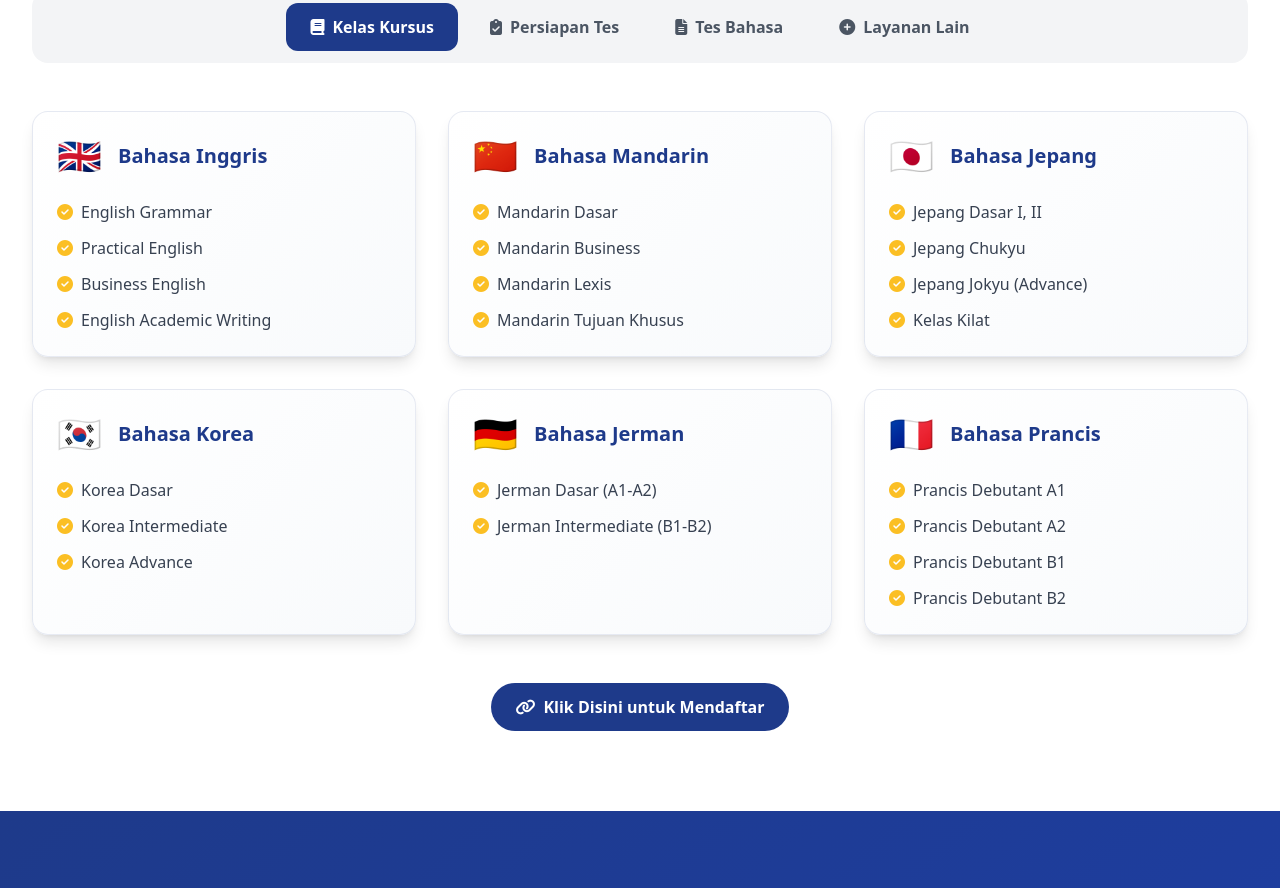
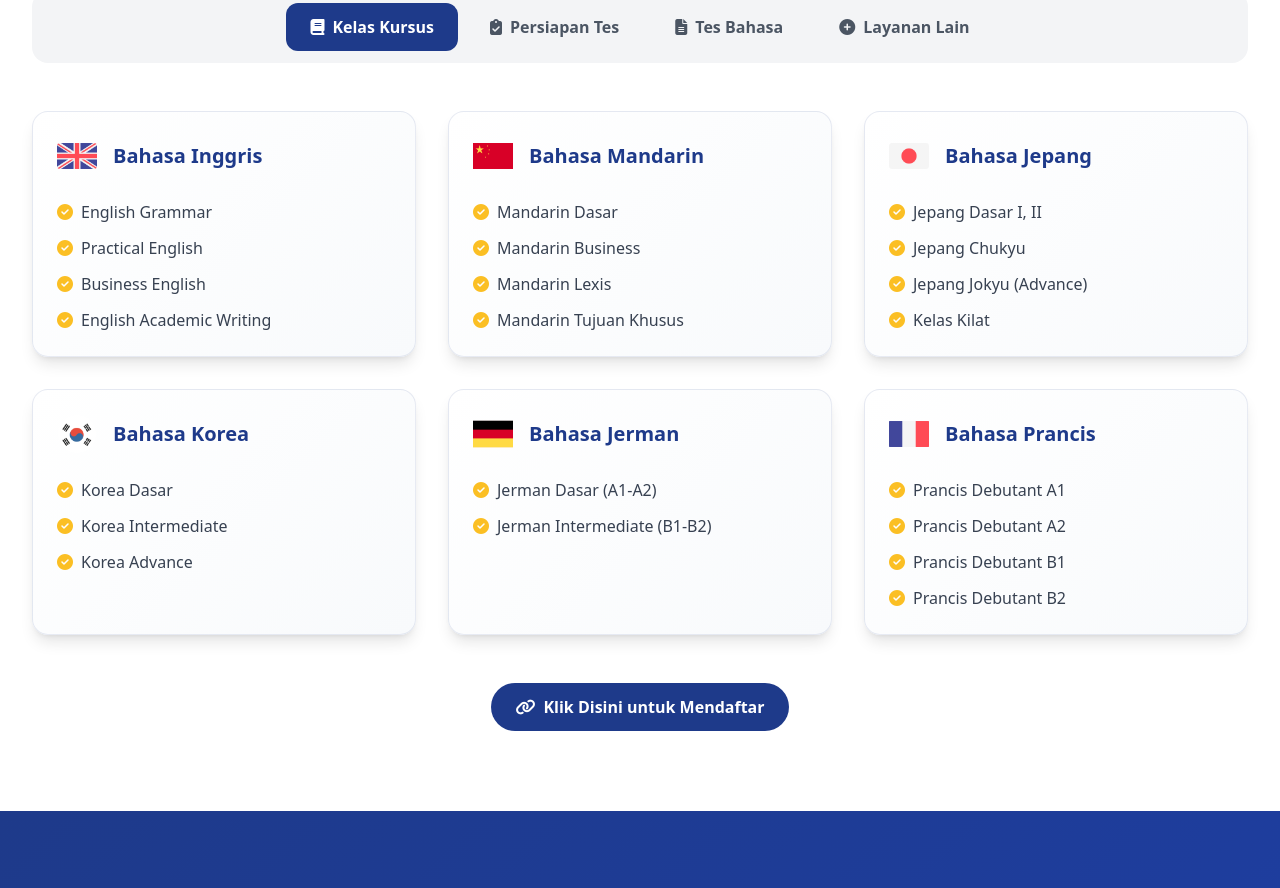
Before and after one commit to valennxero/ulc_web, a plain HTML site: page index.html in a window 1280 px wide. Shown: the part 1767-2655 px from the top of the page. Drawn offline with nearby package versions, Linux system fonts and the light colour scheme.

Commit message:
fix flag

```diff
--- a/index.html
+++ b/index.html
@@ -314,7 +314,7 @@
                         <!-- English -->
                         <div class="service-card p-6 rounded-2xl card-hover shadow-lg">
                             <div class="flex items-center mb-6">
-                                  <span class="text-4xl mr-4">🇬🇧</span>
+                                  <span class="text-4xl mr-4"><img src="flag/united-kingdom.png" alt="UK Flag" class="w-10 h-10"></span>
                                     <h3 class="text-xl font-bold text-ubaya-blue">Bahasa Inggris</h3>
                             </div>
                             <ul class="space-y-3 text-gray-700">
@@ -329,7 +329,7 @@
                         <!-- Mandarin -->
                          <div class="service-card p-6 rounded-2xl card-hover shadow-lg">
       <div class="flex items-center mb-6">
-        <span class="text-4xl mr-4">🇨🇳</span>
+        <span class="text-4xl mr-4"><img src="flag/china.png" alt="China Flag" class="w-10 h-10"></span>
         <h3 class="text-xl font-bold text-ubaya-blue">Bahasa Mandarin</h3>
       </div>
                             <ul class="space-y-3 text-gray-700">
@@ -343,7 +343,7 @@
                         <!-- Japanese -->
                         <div class="service-card p-6 rounded-2xl card-hover shadow-lg">
                              <div class="flex items-center mb-6">
-                                 <span class="text-4xl mr-4">🇯🇵</span>
+                                 <span class="text-4xl mr-4"><img src="flag/japan.png" alt="Japan Flag" class="w-10 h-10"></span>
                                 <h3 class="text-xl font-bold text-ubaya-blue">Bahasa Jepang</h3>
                             </div>
                             <ul class="space-y-3 text-gray-700">
@@ -357,7 +357,7 @@
                         <!-- Korean -->
                         <div class="service-card p-6 rounded-2xl card-hover shadow-lg">
                             <div class="flex items-center mb-6">
-                                <span class="text-4xl mr-4">🇰🇷</span>
+                                <span class="text-4xl mr-4"><img src="flag/korean.png" alt="Korea Flag" class="w-10 h-10"></span>
                                 <h3 class="text-xl font-bold text-ubaya-blue">Bahasa Korea</h3>
                             </div>
                             <ul class="space-y-3 text-gray-700">
@@ -370,7 +370,7 @@
                         <!-- German -->
                         <div class="service-card p-6 rounded-2xl card-hover shadow-lg">
                             <div class="flex items-center mb-6">
-                                <span class="text-4xl mr-4">🇩🇪</span>
+                                <span class="text-4xl mr-4"><img src="flag/germany.png" alt="Germany Flag" class="w-10 h-10"></span>
                                   <h3 class="text-xl font-bold text-ubaya-blue">Bahasa Jerman</h3>
                           </div>
                             <ul class="space-y-3 text-gray-700">
@@ -382,7 +382,7 @@
                         <!-- French -->
                         <div class="service-card p-6 rounded-2xl card-hover shadow-lg">
                                 <div class="flex items-center mb-6">
-                                    <span class="text-4xl mr-4">🇫🇷</span>
+                                    <span class="text-4xl mr-4"><img src="flag/france.png" alt="France Flag" class="w-10 h-10"></span>
                                     <h3 class="text-xl font-bold text-ubaya-blue">Bahasa Prancis</h3>
                                 </div>
                             <ul class="space-y-3 text-gray-700">
@@ -400,7 +400,7 @@
                     <div class="grid md:grid-cols-2 lg:grid-cols-3 gap-8">
                         <div class="service-card p-6 rounded-2xl card-hover shadow-lg">
                             <div class="flex items-center mb-6">
-                                 <span class="text-4xl mr-4">🇬🇧</span>
+                                 <span class="text-4xl mr-4"><img src="flag/united-kingdom.png" alt="UK Flag" class="w-10 h-10"></span>
                                 <h3 class="text-xl font-bold text-ubaya-blue">IELTS</h3>
                             </div>
                             <div class="space-y-2 text-gray-700">
@@ -410,7 +410,7 @@
                         </div>
                         <div class="service-card p-6 rounded-2xl card-hover shadow-lg">
                             <div class="flex items-center mb-6">
-                                 <span class="text-4xl mr-4">🇺🇸</span>
+                                 <span class="text-4xl mr-4"><img src="flag/united-states.png" alt="USA Flag" class="w-10 h-10"></span>
                                 <h3 class="text-xl font-bold text-ubaya-blue">EPT (English Proficiency Test)</h3>
                             </div>
                             <div class="space-y-2 text-gray-700">
@@ -421,35 +421,35 @@
                         </div>
                         <div class="service-card p-6 rounded-2xl card-hover shadow-lg">
                             <div class="flex items-center mb-6">
-                                 <span class="text-4xl mr-4">🇨🇳</span>
+                                 <span class="text-4xl mr-4"><img src="flag/china.png" alt="China Flag" class="w-10 h-10"></span>
                                 <h3 class="text-xl font-bold text-ubaya-blue">HSK</h3>
                             </div>
                             <p class="text-gray-700">Level 1-3, 4A-4B, 5A-5B, 6A-6B</p>
                         </div>
                         <div class="service-card p-6 rounded-2xl card-hover shadow-lg">
                             <div class="flex items-center mb-6">
-                                 <span class="text-4xl mr-4">🇯🇵</span>
+                                 <span class="text-4xl mr-4"><img src="flag/japan.png" alt="Japan Flag" class="w-10 h-10"></span>
                                 <h3 class="text-xl font-bold text-ubaya-blue">JLPT</h3>
                             </div>
                             <p class="text-gray-700">Level N5 - N2</p>
                         </div>
                         <div class="service-card p-6 rounded-2xl card-hover shadow-lg">
                             <div class="flex items-center mb-6">
-                                 <span class="text-4xl mr-4">🇰🇷</span>
+                                 <span class="text-4xl mr-4"><img src="flag/korean.png" alt="Korea Flag" class="w-10 h-10"></span>
                                 <h3 class="text-xl font-bold text-ubaya-blue">TOPIK</h3>
                             </div>
                             <p class="text-gray-700">TOPIK I</p>
                         </div>
                         <div class="service-card p-6 rounded-2xl card-hover shadow-lg">
                             <div class="flex items-center mb-6">
-                                 <span class="text-4xl mr-4">🇩🇪</span>
+                                 <span class="text-4xl mr-4"><img src="flag/germany.png" alt="Germany Flag" class="w-10 h-10"></span>
                                 <h3 class="text-xl font-bold text-ubaya-blue">GOETHE</h3>
                             </div>
                             <p class="text-gray-700">Level A1, A2, B1, B2</p>
                         </div>
                                                 <div class="service-card p-6 rounded-2xl card-hover shadow-lg">
                             <div class="flex items-center mb-6">
-                                 <span class="text-4xl mr-4">🇫🇷</span>
+                                 <span class="text-4xl mr-4"><img src="flag/france.png" alt="France Flag" class="w-10 h-10"></span>
                                 <h3 class="text-xl font-bold text-ubaya-blue">DELF</h3>
                             </div>
                             <p class="text-gray-700">Level A1, A2, B1, B2</p>
@@ -462,7 +462,7 @@
                     <div class="grid md:grid-cols-2 gap-8">
                         <div class="service-card p-8 rounded-2xl card-hover shadow-lg">
                             <div class="flex items-center mb-6">
-                                <span class="text-4xl mr-4">🇬🇧</span>
+                                <span class="text-4xl mr-4"><img src="flag/united-kingdom.png" alt="UK Flag" class="w-10 h-10"></span>
                                 <h3 class="text-2xl font-bold text-ubaya-blue">Tes IELTS</h3>
                             </div>
                             <div class="space-y-3 text-gray-700">
@@ -472,7 +472,7 @@
                         </div>
                         <div class="service-card p-8 rounded-2xl card-hover shadow-lg">
                              <div class="flex items-center mb-6">
-                                <span class="text-4xl mr-4">🇺🇸</span>
+                                <span class="text-4xl mr-4"><img src="flag/united-states.png" alt="USA Flag" class="w-10 h-10"></span>
                                 <h3 class="text-2xl font-bold text-ubaya-blue">Tes EPT (English Proficiency Test)</h3>
                             </div>
                             <div class="space-y-3 text-gray-700">
```
Also changed, not shown: flag/china.png (added), flag/france.png (added), flag/germany.png (added), flag/japan.png (added), flag/korean.png (added), flag/united-kingdom.png (added), flag/united-states.png (added).
